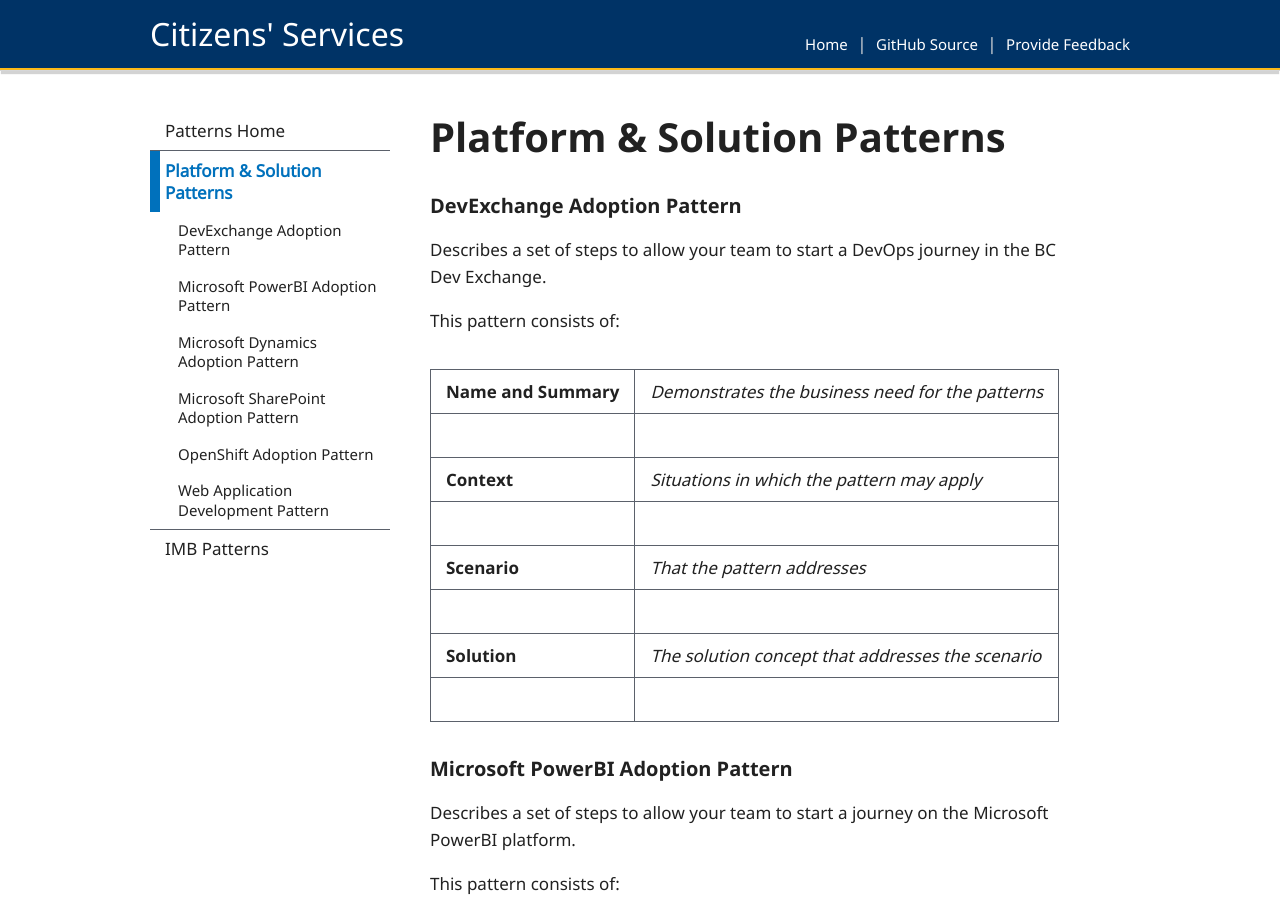
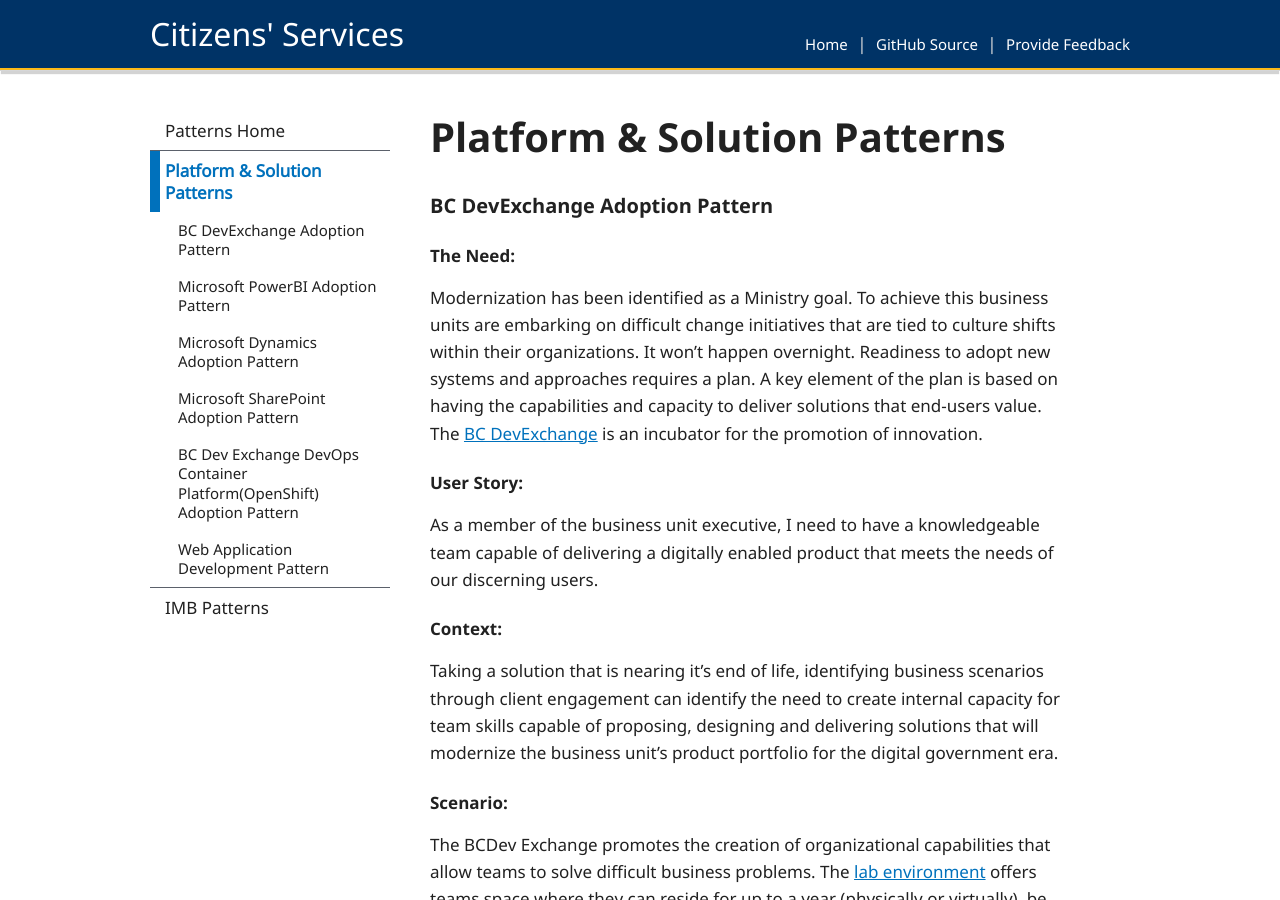
Before and after one commit to HeatherRemacle/exchangelabops, a Jekyll site: the page built from pages/patterns/platform-&-solution-patterns.md, in a window 1280 px wide and 900 px high. Built offline with Jekyll 4.4.1, drawn with Linux system fonts in a browser that asks for light colours; some of the changed text lies outside the part shown.

Commit message:
Update patterns

```diff
--- a/pages/patterns/platform-&-solution-patterns.md
+++ b/pages/patterns/platform-&-solution-patterns.md
@@ -5,32 +5,36 @@ permalink: /platform-&-solution-patterns
 layout: post
 sidenav: patterns
 subnav:
-    - text: DevExchange Adoption Pattern
-      href: '#devexchange-adoption-pattern'
+    - text: BC DevExchange Adoption Pattern
+      href: '#bc-devexchange-adoption-pattern'
     - text: Microsoft PowerBI Adoption Pattern
       href: '#microsoft-powerbi-adoption-pattern'
     - text: Microsoft Dynamics Adoption Pattern
       href: '#microsoft-dynamics-adoption-pattern'
     - text: Microsoft SharePoint Adoption Pattern
       href: '#microsoft-sharepoint-adoption-pattern'
-    - text: OpenShift Adoption Pattern
-      href: '#openshift-adoption-pattern'
+    - text: BC Dev Exchange DevOps Container Platform(OpenShift) Adoption Pattern
+      href: '#bc-dev-exchange-devops-container-platformopenshift-adoption-pattern'
     - text: Web Application Development Pattern
       href: '#web-application-development-pattern'
 ---
-### DevExchange Adoption Pattern
-Describes a set of steps to allow your team to start a DevOps journey in the BC Dev Exchange.
+### BC DevExchange Adoption Pattern
+#### The Need:
+Modernization has been identified as a Ministry goal. To achieve this business units are embarking on  difficult change initiatives that are tied to culture shifts within their organizations. It won’t happen overnight. Readiness to adopt new systems and approaches requires a plan. A key element of the plan is based on having the capabilities and capacity to deliver solutions that end-users value. The [BC DevExchange](https://bcdevexchange.org/){:target="_blank"} is an incubator for the promotion of  innovation.
 
-This pattern consists of:
+#### User Story:
+As a member of the business unit executive, I need to have a knowledgeable team capable of delivering a digitally enabled product that meets the needs of our discerning users.
 
-|**Name and Summary**|*Demonstrates the business need for the patterns*|
-||
-|**Context**|*Situations in which the pattern may apply*|
-||
-|**Scenario**|*That the pattern addresses*|
-||
-|**Solution**|*The solution concept that addresses the scenario*|
-||
+#### Context:
+Taking a solution that is nearing it’s end of life, identifying business scenarios through client engagement can identify the need to create internal capacity for team skills capable of proposing, designing and delivering solutions that will modernize the business unit’s product portfolio for the digital government era.
+
+#### Scenario:
+The BCDev Exchange promotes the creation of organizational capabilities that allow teams to solve difficult business problems. The [lab environment](https://bcdevexchange.org/ExchangeLab){:target="_blank"} offers teams space where they can reside for up to a year (physically or virtually), be exposed to resident experts that have experience and knowledge in delivering solutions based on agile methodologies and using open source software working on modern cloud-ready platforms.
+
+#### Solution:
+-	Obtain executive sponsorship and commitment to form a dedicated team to [learn](https://bcdevexchange.org/learning){:target="_blank"}, experiment and create a viable solution in the BC Dev Exchange lab environment capable of being transitioned to and  supported by the IMB.
+-	Start the conversation with the IMB Strategic planning team.
+
 
 ### Microsoft PowerBI Adoption Pattern
 Describes a set of steps to allow your team to start a journey on the Microsoft PowerBI platform.
@@ -61,32 +65,51 @@ This pattern consists of:
 ||
 
 ### Microsoft SharePoint Adoption Pattern
-Describes a set of steps to allow your team to start a journey on the Microsoft SharePoint platform.
+#### The Need:
+Collaboration is key to team success. Working in the open is a digital principle that requires on-demand access to information. Projects are mandated to follow core policy and OCIO records management. Files stored on network drives or in e-Mail folders are difficult to locate. A purpose built, secure (IDIR/BCeID supported) document repository enforces structure and file findability.
 
-This pattern consists of:
+#### User Story:
+As a member of the business unit working on a new initiative, I need to have a secure document storage site that my team and our partners can access over the web so that we can collaborate on documents for our project.
 
-|**Name and Summary**|*Demonstrates the business need for the patterns*|
-||
-|**Context**|*Situations in which the pattern may apply*|
-||
-|**Scenario**|*That the pattern addresses*|
-||
-|**Solution**|*The solution concept that addresses the scenario*|
-||
+#### Context:
+Teams delivering a time boxed initiative create office documents of many common types including spreadsheets, presentations, word and PDF documents. Being able to organize the document structure allows for efficient team collaboration.
 
-### OpenShift Adoption Pattern
-Describes a set of steps to allow your team to start a journey on the OpenShift platform.
+#### Scenario:
+Your initiative requires a central repository of project related documents, lists and team contacts. Files should only be viewable to those who have been granted access to specific folders. In order to ensure that changes can be rolled back a versioning feature is required. The platform should include an all-of-site search capability. The site will have a diverse set of government users but may also allow access to external authenticated users.
 
-This pattern consists of:
+#### Solution:
+Before deciding on a completely self serve approach to team based document management engage the IMB SharePoint consulting services team who will examine your requirements and guide site design, configuration and development. SharePoint is a flexible environment and includes a team site collaboration template.
+-	SharePoint projects should be requested through the [IMB Project Submission form](https://citz.sp.gov.bc.ca/sites/CSD/IMB/PBS/_layouts/15/WopiFrame.aspx?sourcedoc=%7bBF193C7D-E566-494C-A3CD-0795935672CF%7d&file=Project%20submission%20form_updated2018.xlsx&action=default){:target="_blank"}.
+-	Operational services are requested through [CITZ SharePoint Support](mailto:citz_sp_support@gov.bc.ca).
+-	For additional information on the SharePoint service offering visit the [IMB Hub](https://intranet.gov.bc.ca/thehub/tools-and-resources/imb-service-catalogue/application-management-services/sharepoint){:target="_blank"}.
 
-|**Name and Summary**|*Demonstrates the business need for the patterns*|
-||
-|**Context**|*Situations in which the pattern may apply*|
-||
-|**Scenario**|*That the pattern addresses*|
-||
-|**Solution**|*The solution concept that addresses the scenario*|
-||
+#### Additional information:
+- [IMB Hub SharePoint resource](https://intranet.gov.bc.ca/thehub/tools-and-resources/information-security-privacy-records-management/info-records-management/sharepoint){:target="_blank"}
+
+
+### BC Dev Exchange DevOps Container Platform(OpenShift) Adoption Pattern
+#### The Need:
+Successful application development teams require on-demand, consistent environments and do not want to deal with underlying infrastructure. Business units are looking for hosting flexibility.
+
+#### User Story:
+As a product owner, I need to be assured that my  full stack development team has access to a supported platform that offers an automated code delivery environment without having to concern ourselves about the infrastructure so that my team can sustain a high frequency of feature delivery.
+
+#### Context:
+As teams design and architect new IT based systems that deliver business value they are looking to adopt flexible technologies without the inherent lock-in that have come with selecting platforms in the past. Application containers are lightweight, secure and scalable. Container Based Applications (CBA) are portable across a number of on-premise (OCIO-ES) and vendor clouds.
+
+#### Scenarios:
+-	New or existing web based solutions that can be designed or refactored to run on the OpenShift platform.
+-	 New product offerings that may have peak volume demands are ideal candidates to take advantage of the scalable nature of the [BCDevExchange DevOps](https://bcdevexchange.org/DevOpsPlatform){:target="_blank"} OpenShift container platform.
+-	ETL scheduled jobs.
+-	 Application Programming Interfaces (API).
+-	Solutions that don’t expect to have a high degree of ongoing development.
+
+#### Solution:
+-	Obtain executive approval as described in the DevExchange Adoption Pattern(LINK).
+-	Identify a Product Owner and a Technical Steward for your project.
+-	Communicate with the DevExchange DevOps team through [Rocketchat](https://chat.pathfinder.gov.bc.ca/home){:target="_blank"}.
+-	Request a [GitHub repository](https://developer.gov.bc.ca/Getting-Started-on-the-DevOps-Platform/How-to-request-new-GitHub-user-access-or-repository-creation){:target="_blank"}.
+-	Request an [OpenShift environment](https://developer.gov.bc.ca/Getting-Started-on-the-DevOps-Platform/How-to-Request-a-New-OpenShift-Project){:target="_blank"}.
 
 ### Web Application Development Pattern
 <span style="color: green">\*currently in development\*</span>
```
